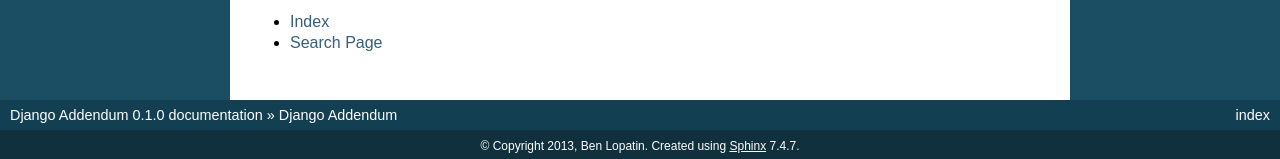
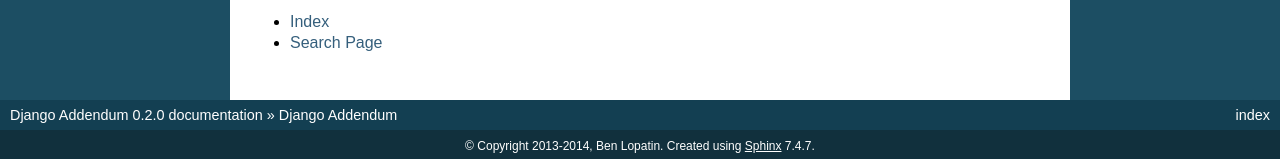
Before and after one commit to bennylope/django-addendum, a Sphinx documentation site: the page built from docs/index.rst, in a window 1280 px wide and 900 px high, scrolled down 1060 px. Shown: the part 738-897 px from the top of the window. Built offline with Sphinx 7.4.7, drawn with Linux system fonts in a browser that asks for light colours; some of the changed text lies outside the part shown.

Commit message:
Version bump

```diff
--- a/CHANGELOG.rst
+++ b/CHANGELOG.rst
@@ -1,5 +1,11 @@
 Changes
 =======
+
+0.2.0
+-----
+
+* Length key from 100 chars to 250
+* Test against Django 1.7
 
 0.1.0
 -----
--- a/addendum/__init__.py
+++ b/addendum/__init__.py
@@ -1,5 +1,5 @@
 __title__ = "addendum"
-__version__ = "0.1.0"
+__version__ = "0.2.0"
 
 
 default_app_config = 'addendum.apps.AddendumConfig'
--- a/docs/conf.py
+++ b/docs/conf.py
@@ -42,16 +42,16 @@ master_doc = 'index'
 
 # General information about the project.
 project = u'Django Addendum'
-copyright = u'2013, Ben Lopatin'
+copyright = u'2013-2014, Ben Lopatin'
 
 # The version info for the project you're documenting, acts as replacement for
 # |version| and |release|, also used in various other places throughout the
 # built documents.
 #
 # The short X.Y version.
-version = '0.1.0'
+version = '0.2'
 # The full version, including alpha/beta/rc tags.
-release = '0.1.0'
+release = '0.2.0'
 
 # The language for content autogenerated by Sphinx. Refer to documentation
 # for a list of supported languages.
--- a/runtests.py
+++ b/runtests.py
@@ -1,6 +1,7 @@
 import sys
 
 try:
+    import django
     from django.conf import settings
 
     settings.configure(
@@ -22,6 +23,8 @@ try:
         NOSE_ARGS=['-s'],
         FIXTURE_DIRS=['tests/fixtures']
     )
+    if hasattr(django, 'setup'):
+        django.setup()
 
     from django_nose import NoseTestSuiteRunner
 except ImportError:
```
Also changed, not shown: .travis.yml, 1 other file.
